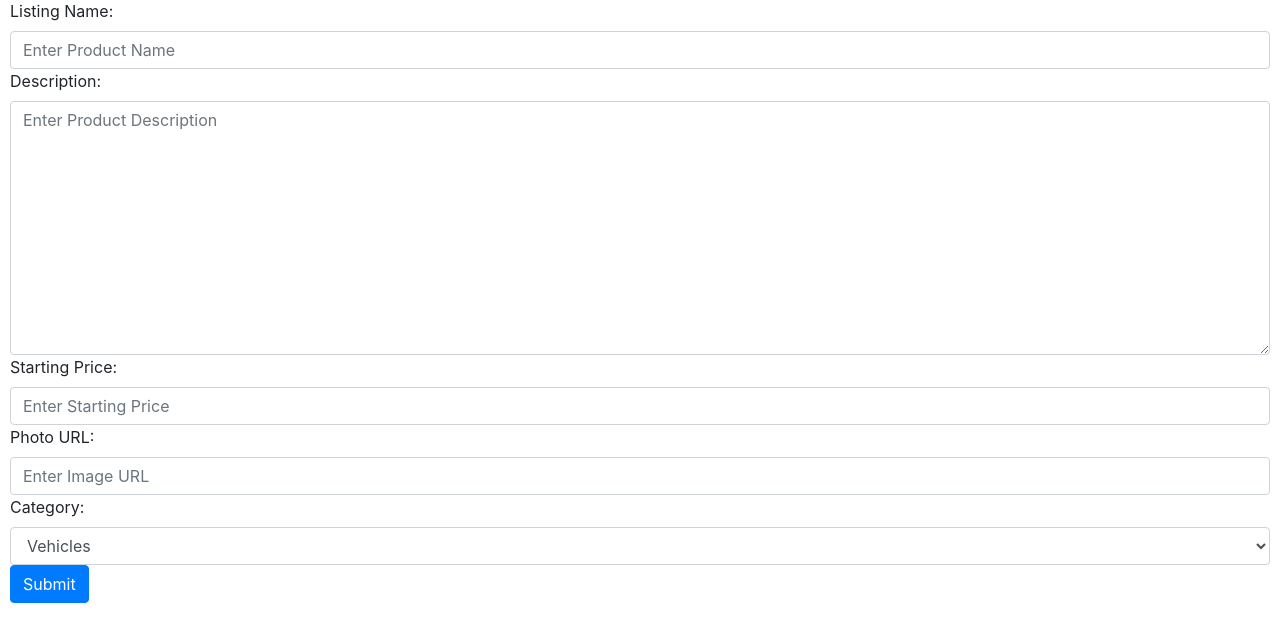
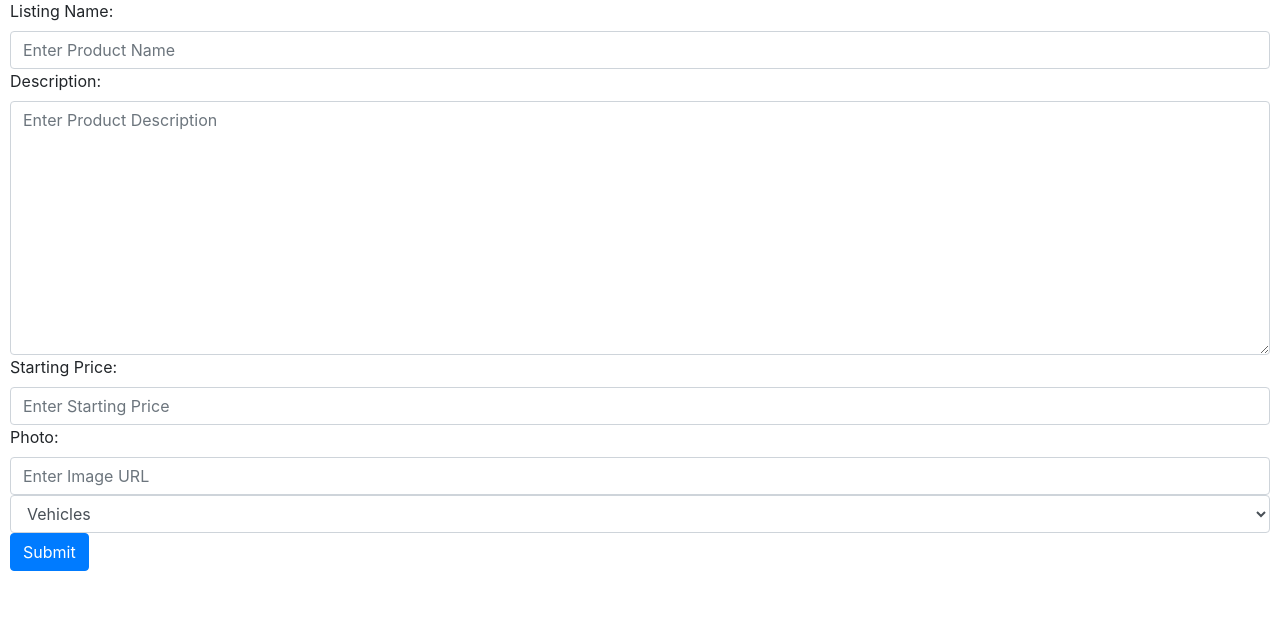
Before and after one commit to Amaruq0703/E-Commerce, a Django app: a page that uses commerce/auctions/templates/auctions/layout.html in a window 1280 px wide. Shown: the part 210-831 px from the top of the page. After the commit the page ends 781 px from the top, so only its background shows below. Run offline with Django 3.2, Linux system fonts and the light colour scheme; some libraries are stand-ins or nearby versions.

Commit message:
Bug Fixes

```diff
--- a/commerce/auctions/templates/auctions/index.html
+++ b/commerce/auctions/templates/auctions/index.html
@@ -17,7 +17,7 @@
                     </div>
                     </div>
                     <div class="card-footer">
-                        <small class="text-muted">Listed By: {{listing_maker}}</small>
+                        <small class="text-muted">Listed By: {{listing.listing_maker.username}}</small>
                     </div>
                 </div>
             {% endfor %}
--- a/commerce/auctions/views.py
+++ b/commerce/auctions/views.py
@@ -31,21 +31,19 @@ class NewListingForm(forms.Form):
         'placeholder': 'Enter Image URL',
         'required' : 'True',
         'class': 'form-control'
-    }), label="Photo URL", required=False)
+    }), label="Photo", required=False)
 
     listing_category = forms.ChoiceField(choices=AuctionListings.CATEGORY, widget=forms.Select(attrs={
         'placeholder': 'Choose Category',
         'required' : 'True',
         'class': 'form-control'
-    }), label="Category", required=False)
+    }), label="", required=False)
 
 
 
 def index(request):
-    listing_maker = User.objects.get(pk=request.user.id)
     return render(request, "auctions/index.html", {
         'listings' : AuctionListings.objects.all(),
-        'listing_maker' : listing_maker.username
     })
 
 
```
